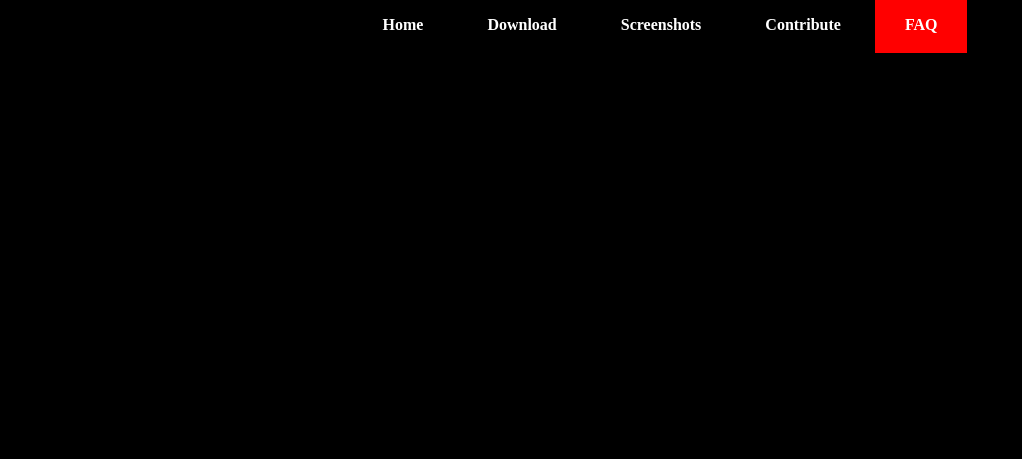
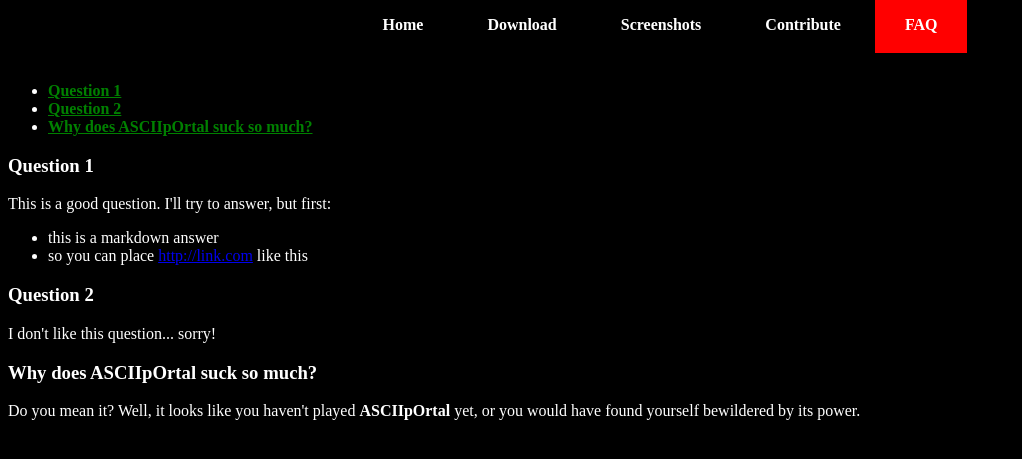
Before and after one commit to zorun/ASCIIpOrtal-web, a PHP site: page /index.php?faq in a window 1280 px wide. Shown: the top 459 px of the page, without its empty margins (0-1022 px from the left). Run offline with PHP 8.4, Linux system fonts and the light colour scheme.

Commit message:
Implement a basic FAQ system, by using a Yaml-formatted file with markdown content

```diff
--- /dev/null
+++ b/content/faq.yaml
@@ -0,0 +1,15 @@
+- q: "Question 1"
+  a: |
+   This is a good question. I'll try to answer, but first:
+
+     * this is a markdown answer
+     * so you can place <http://link.com> like this
+
+- q: "Question 2"
+  a: |
+    I don't like this question... sorry!
+
+- q: "Why does ASCIIpOrtal suck so much?"
+  a: |
+   Do you mean it?
+   Well, it looks like you haven't played **ASCIIpOrtal** yet, or you would have found yourself bewildered by its power.
--- a/css/asciiportal.css
+++ b/css/asciiportal.css
@@ -1,3 +1,5 @@
+/* General properties */
+
 body {
   background: black;
   color: white;
@@ -7,6 +9,8 @@ h1 {
   color: red;
 }
 
+
+/* Menu display */
 
 ul.menu {
   background: black;
@@ -35,3 +39,25 @@ ul.menu li a:hover {
 ul.menu li#current_page a {
   background: red;
 }
+
+
+/* FAQ-specific style */
+
+/* Table of content */
+ul.toc {
+
+}
+
+ul.toc li a, ul.toc li a#visited, ul.toc li a#hover{
+  color: green;
+  font-weight: bold;
+}
+
+/* Question/Answer */
+.faqitem .question {
+
+}
+
+.faqitem .answer {
+
+}
--- /dev/null
+++ b/faq.php
@@ -0,0 +1,15 @@
+<?php
+
+// prevents being called directly
+if (isset($page) && $page == "faq") {
+
+  include('spyc/spyc.php');
+
+  $faq = Spyc::YAMLLoad('content/faq.yaml');
+
+  $smarty->assign("faq", $faq);
+  $smarty->display("faq.tpl");
+
+}
+
+?>
--- a/index.php
+++ b/index.php
@@ -34,8 +34,14 @@ $smarty->assign('menuitems', $menuitems);
 $smarty->display('header.tpl');
 $smarty->display('menu.tpl');
 
-
-$smarty->display("$page.tpl");
+switch ($page) {
+  // Special case, as we use yaml
+  case "faq":
+    include("faq.php");
+    break;
+  default:
+    $smarty->display("$page.tpl");
+}
 
 
 $smarty->display('footer.tpl');
--- a/templates/faq.tpl
+++ b/templates/faq.tpl
@@ -0,0 +1,18 @@
+
+
+{* We first display a table of questions, with links *}
+
+<ul class="toc">
+  {foreach $faq as $faqitem}
+    <li><a href="#{$faqitem@index}">{$faqitem.q}</a></li>
+  {/foreach}
+</ul>
+
+{* Then a listing of all Q/A *}
+
+{foreach $faq as $faqitem}
+  <div class="faqitem" id="{$faqitem@index}">
+    <h3 class="question">{$faqitem.q}</h3>
+    <div class="answer">{markdown}{$faqitem.a}{/markdown}</div>
+  </div>
+{/foreach}
```
